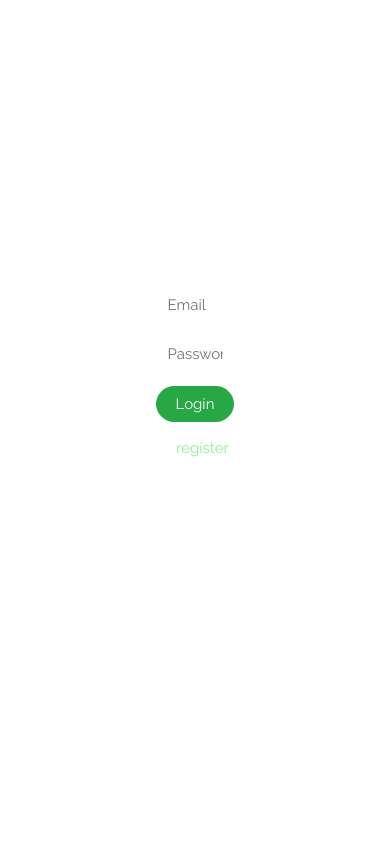
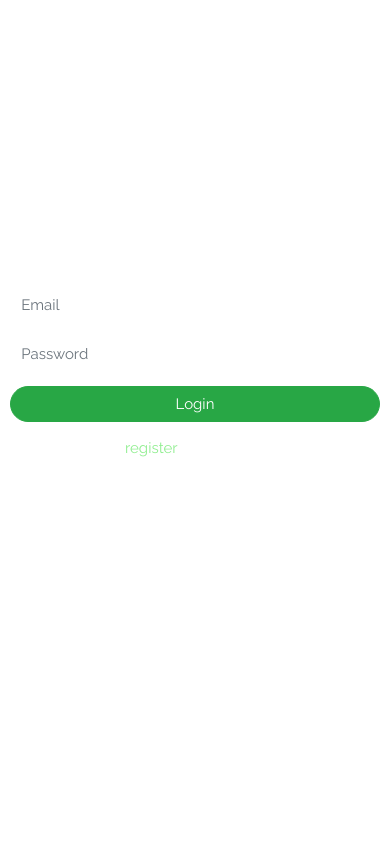
Before and after one commit to sudiarth/Spotlite, a Django app: template apps/auth_spotlite/templates/auth_spotlite/index.html in a window 390 px wide. Run offline with Django 3.2, Linux system fonts and the light colour scheme; the template is opened without the code that fills it, so the values that code supplies are empty; parts of the project's set-up code (start-up, migrations or seed data) failed here and were passed over; some libraries are stand-ins or nearby versions.

Commit message:
mobile adjustments

```diff
--- a/apps/auth_spotlite/templates/auth_spotlite/login.html
+++ b/apps/auth_spotlite/templates/auth_spotlite/login.html
@@ -1,7 +1,7 @@
 {% block body %}
 <div class="container">
     <div class="row justify-content-center">
-        <div class="col-3 col-sm-6 reg-table">
+        <div class="col-lg-3 col-sm-6 reg-table">
             <form method='POST' action='{% url "auth_spotlite:authenticate" action="login" %}'>
                 {% csrf_token %}
                 <div class="row justify-content-center">
--- a/apps/auth_spotlite/templates/auth_spotlite/register.html
+++ b/apps/auth_spotlite/templates/auth_spotlite/register.html
@@ -2,7 +2,7 @@
 <div class="w3-display-container w3-animate-opacity w3-text-white" style="background-image: url('{{img_url}}');
 min-height: 100%;background-position: center;background-size: cover;">
     <div class="row justify-content-center">
-        <div class="col-3 col-sm-6 reg-table">
+        <div class="col-lg-3 col-sm-6 reg-table">
 
             <form method='POST' action='{% url "auth_spotlite:authenticate" action="register" %}'>
                 {% csrf_token %}
```
